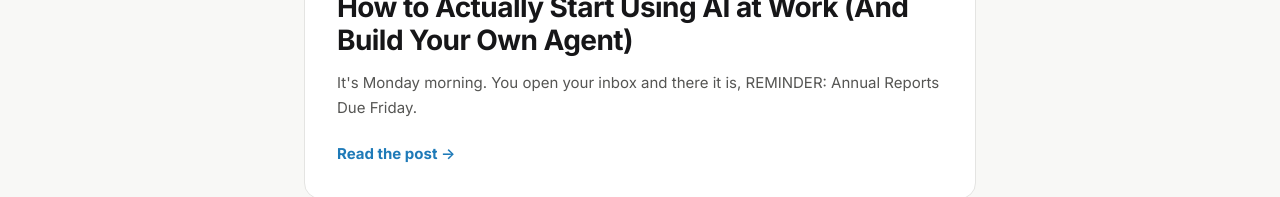
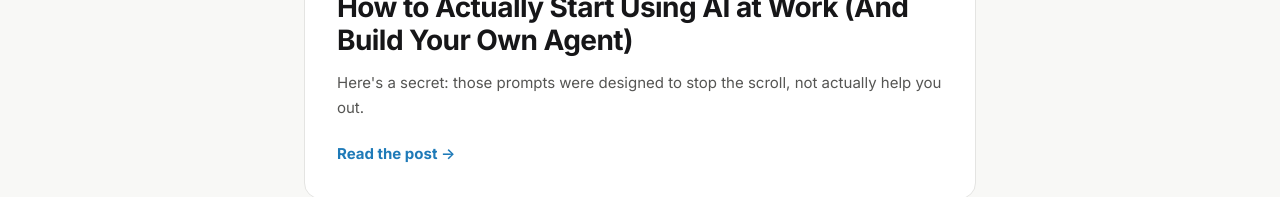
Before and after one commit to coolcalvin457-tech/agent-timesaver-nextjs, a Next.js app: page /blog in a window 1280 px wide. Shown: the part 393-590 px from the top of the page. Built offline with nearby package versions, Linux system fonts and the light colour scheme.

Commit message:
Update blog card excerpt

```diff
--- a/app/blog/page.tsx
+++ b/app/blog/page.tsx
@@ -22,7 +22,7 @@ const posts = [
     category: "Non-Technical AI Skills",
     date: "March 8, 2026",
     excerpt:
-      "It's Monday morning. You open your inbox and there it is, REMINDER: Annual Reports Due Friday.",
+      "Here's a secret: those prompts were designed to stop the scroll, not actually help you out.",
   },
 ];
 
```
